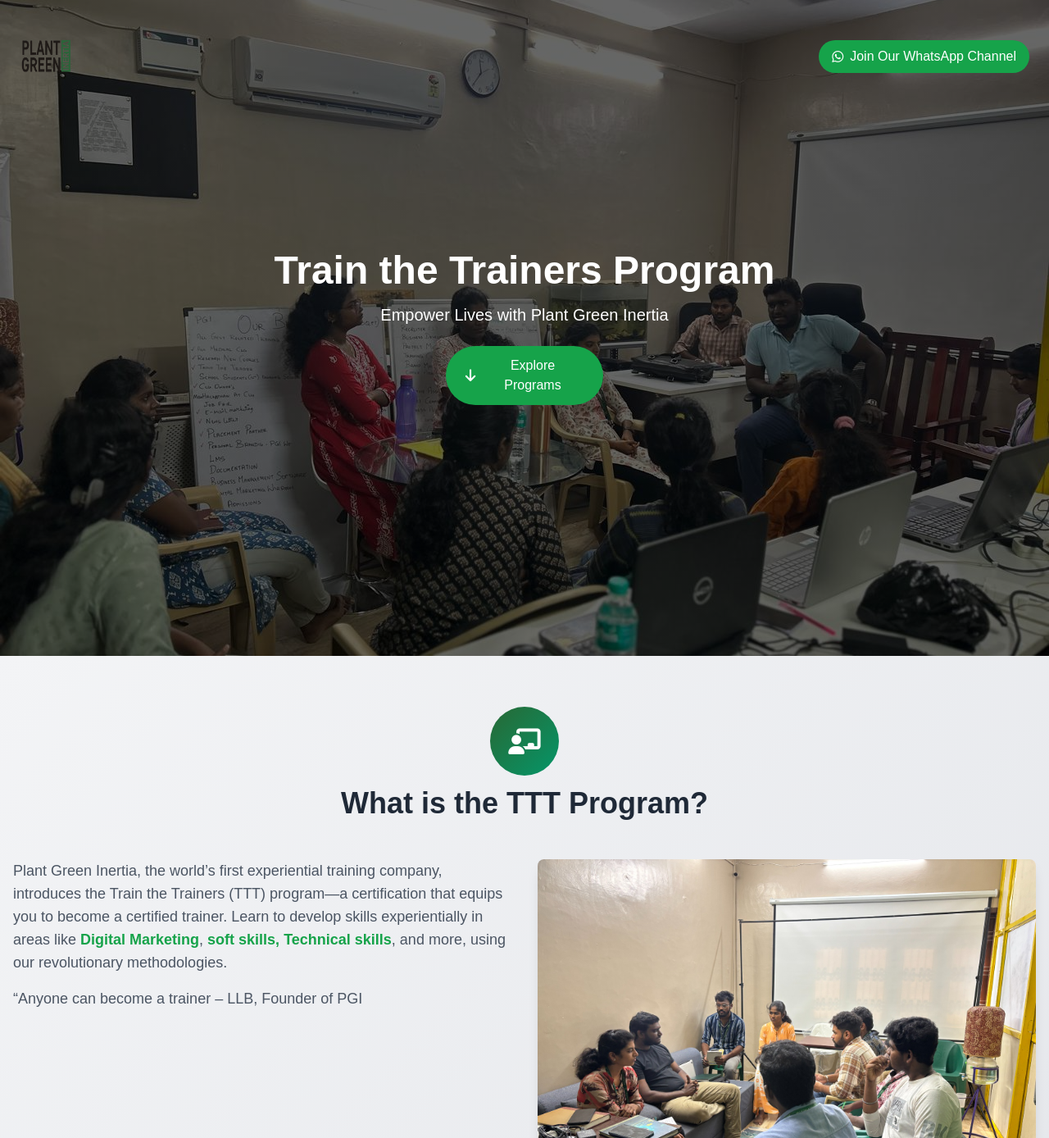
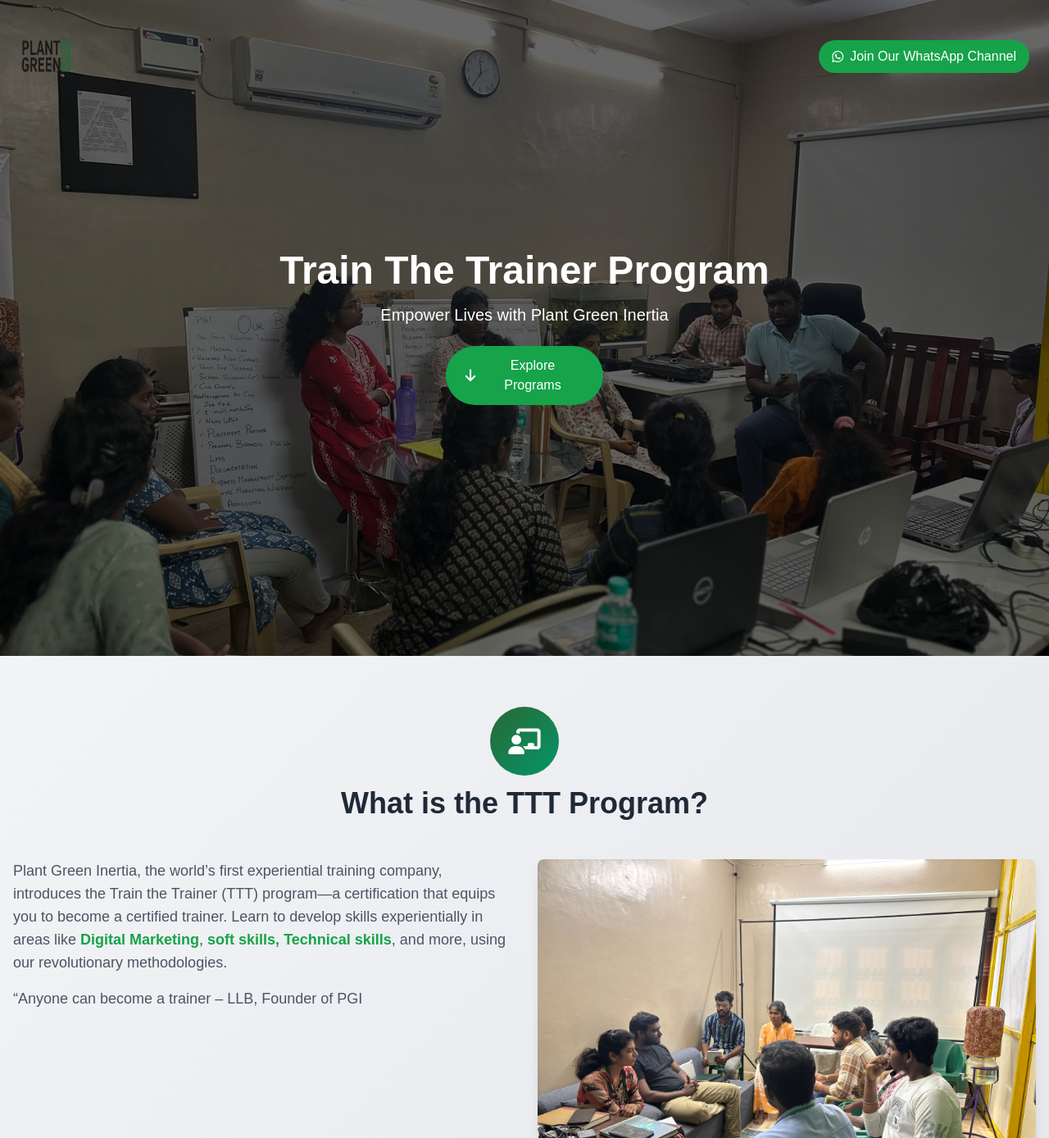
Before and after one commit to Plantgreen/TTT, a plain HTML site: page index.html in a window 1280 px wide. Shown: the top 1388 px of the page at 82% size. Drawn offline with nearby package versions, Linux system fonts and the light colour scheme.

Commit message:
Update index.html

```diff
--- a/index.html
+++ b/index.html
@@ -3,7 +3,7 @@
 <head>
     <meta charset="UTF-8">
     <meta name="viewport" content="width=device-width, initial-scale=1.0">
-    <title>Train the Trainers - Plant Green Inertia</title>
+    <title>Train The Trainer - Plant Green Inertia</title>
     <script src="https://cdn.tailwindcss.com"></script>
     <link rel="stylesheet" href="https://cdnjs.cloudflare.com/ajax/libs/font-awesome/6.5.2/css/all.min.css">
     <style>
@@ -81,7 +81,7 @@
             }
         </style>
         <div class="fade-in px-6">
-            <h1 class="text-5xl font-bold mb-4">Train the Trainers Program</h1>
+            <h1 class="text-5xl font-bold mb-4">Train The Trainer Program</h1>
             <p class="text-xl mb-6">Empower Lives with Plant Green Inertia</p>
             <a href="#programs" class="bg-green-600 text-white px-6 py-3 rounded-full hover:bg-green-700 flex items-center justify-center mx-auto w-48">
                 <i class="fa-solid fa-arrow-down mr-2 pulse"></i> Explore Programs
@@ -100,7 +100,7 @@
             </div>
             <div class="grid grid-cols-1 md:grid-cols-2 gap-8">
                 <div class="fade-in">
-                    <p class="text-lg text-gray-600 mb-4">Plant Green Inertia, the world’s first experiential training company, introduces the Train the Trainers (TTT) program—a certification that equips you to become a certified trainer. Learn to develop skills experientially in areas like <span class="font-semibold text-green-600">Digital Marketing</span>, <span class="font-semibold text-green-600">soft skills, Technical skills</span>, and more, using our revolutionary methodologies.</p>
+                    <p class="text-lg text-gray-600 mb-4">Plant Green Inertia, the world’s first experiential training company, introduces the Train the Trainer (TTT) program—a certification that equips you to become a certified trainer. Learn to develop skills experientially in areas like <span class="font-semibold text-green-600">Digital Marketing</span>, <span class="font-semibold text-green-600">soft skills, Technical skills</span>, and more, using our revolutionary methodologies.</p>
                     <p class="text-lg text-gray-600">“Anyone can become a trainer – LLB, Founder of PGI</p>
                 </div>
                 <div class="fade-in">
```
